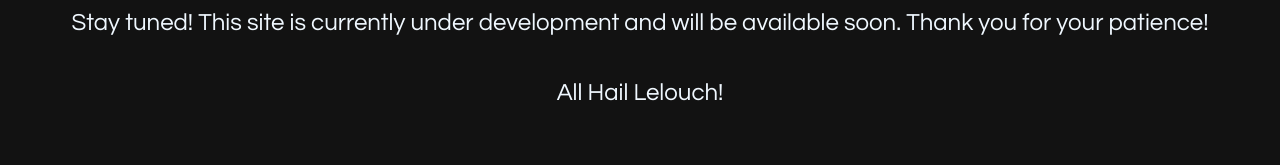
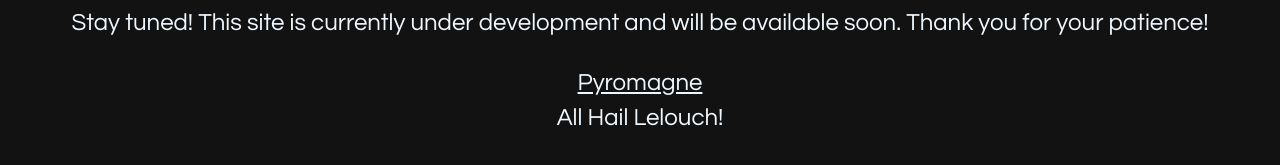
Before and after one commit to Pyromagne/pyromagne, a plain HTML site: page static/index.html in a window 1280 px wide. Shown: the part 345-510 px from the top of the page. Drawn offline with Linux system fonts and the light colour scheme.

Commit message:
Update index.html

```diff
--- a/static/index.html
+++ b/static/index.html
@@ -12,6 +12,7 @@
         <img src="https://media4.giphy.com/media/cfGmVRsJI6wq6noGxP/giphy.gif" alt="Under Construction">
         <p>Stay tuned! This site is currently under development and will be available soon. Thank you for your patience!</p>
         <br>
+        <a href="https://github.com/Pyromagne">Pyromagne</a>
         <p>All Hail Lelouch!</p>
     </center>
 </body>
```
